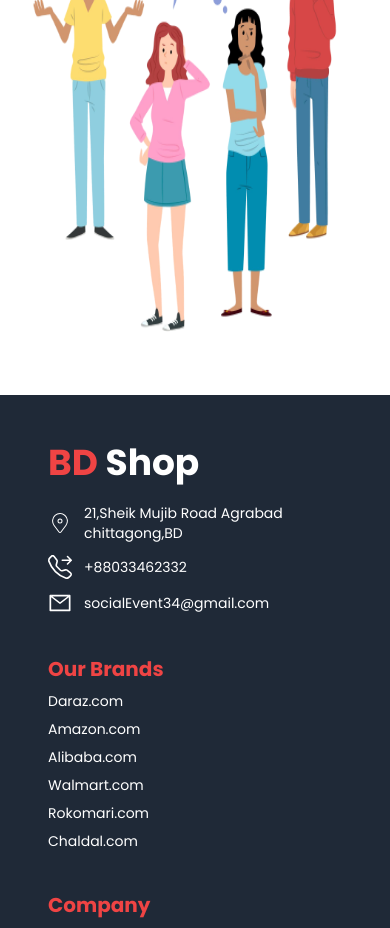
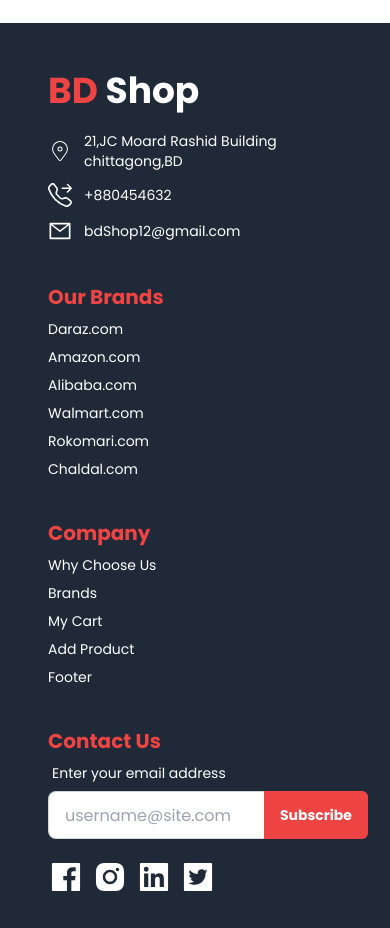
Before and after one commit to Shahadat-BD/brandShop-client-side, a React (Vite) app: page / in a window 390 px wide. Shown: the part 2940-3868 px from the top of the page. Built offline with nearby package versions, Linux system fonts and the light colour scheme; no server answers.

Commit message:
footer and choose us section responsive complete.so home page responsive done

```diff
--- a/src/Component/Pages/ChooseUs/ChooseUs.jsx
+++ b/src/Component/Pages/ChooseUs/ChooseUs.jsx
@@ -7,9 +7,9 @@ const ChooseUs = () => {
         <h1 className="text-center font-bold text-3xl">
             Why <span className="text-red-500">Choose Us</span>
           </h1>
-      <div className="flex lg:flex-row md:flex-row flex-col-reverse items-center justify-around ">
-        <img className="w-[650px] h-[550px]" src={banner} alt="" srcset="" />
-        <div className="w-3/4">
+      <div className="flex lg:flex-row  flex-col-reverse items-center justify-around ">
+        <img className="lg:w-[650px] w-full lg:h-[550px]" src={banner} alt="" srcset="" />
+        <div className="lg:w-3/4 w-full">
           <p className="text-gray-500 my-5 "> <span className="text-red-500 font-bold text-2xl">Welcome to BD Shop,</span> your premier destination for an unparalleled e-commerce experience. We proudly offer an extensive array of products, spanning fashion, electronics, home essentials, and more, all within easy reach</p>
           <div className="flex mb-2 items-center">
             <AiOutlineCheckSquare className="text-red-500 text-3xl mr-3 " />{" "}
--- a/src/Component/Shared/Footer/Footer.jsx
+++ b/src/Component/Shared/Footer/Footer.jsx
@@ -22,18 +22,18 @@ const Footer = () => {
               <CiLocationOn className="text-2xl font-bold" />
               <p>
 
-                21,Sheik Mujib Road Agrabad
+                21,JC Moard Rashid Building
                 <br />
                 chittagong,BD
               </p>
             </div>
             <div className="flex items-center gap-3 mt-3">
               <BsTelephoneForward className="text-2xl font-bold" />
-              <p>+88033462332</p>
+              <p>+880454632</p>
             </div>
             <div className="flex items-center gap-3 mt-3">
               <AiOutlineMail className="text-2xl  font-bold" />
-              <p>socialEvent34@gmail.com</p>
+              <p>bdShop12@gmail.com</p>
             </div>
           </div>
         </aside>
```
